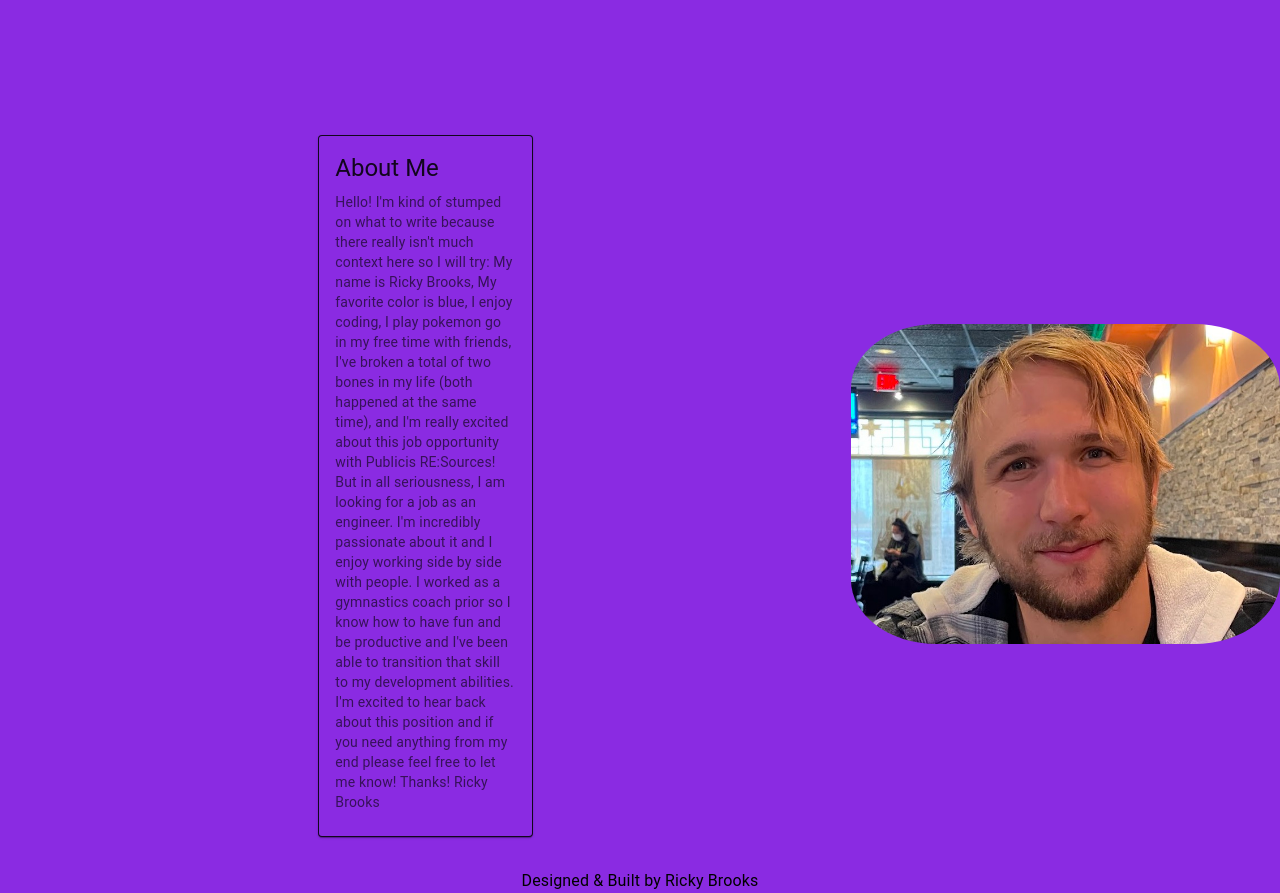
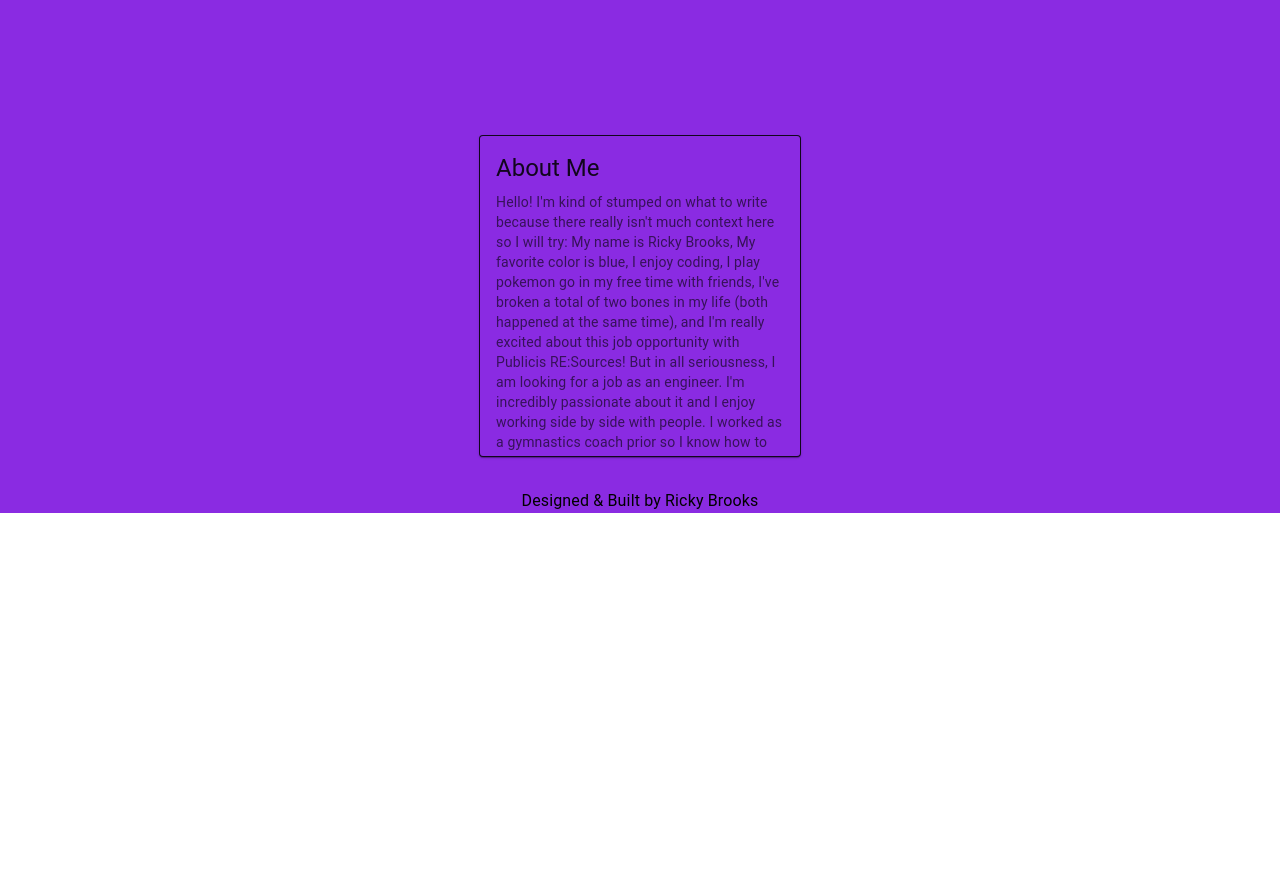
Before and after one commit to RickyaBrooks92/Ricky-Portfolio, a React (Create React App) app: page / in a window 1280 px wide. Shown: the part 640-1533 px from the top of the page. After the commit the page ends 1153 px from the top, so only its background shows below. Built offline with nearby package versions, Linux system fonts and the light colour scheme.

Commit message:
added footer

```diff
--- a/src/components/AboutMe.js
+++ b/src/components/AboutMe.js
@@ -1,25 +1,32 @@
 import React from 'react';
 import Box from '@mui/material/Box';
 import Card from '@mui/material/Card';
-import CardActions from '@mui/material/CardActions';
 import CardContent from '@mui/material/CardContent';
-import CardMedia from '@mui/material/CardMedia';
-import Button from '@mui/material/Button';
 import { Typography } from '@mui/material';
-import Ricky from '../ImageFolder/ricky.jpeg';
+import AboutMeImage from './AboutMeImage';
 const AboutMe = () => {
   return (
-    <Box sx={{ display: 'flex', justifyContent: 'center', pt: 20 }}>
+    <Box
+      sx={{
+        display: 'flex',
+        flexWrap: 'wrap',
+        justifyContent: 'center',
+        pt: 20,
+      }}
+    >
       <Card
         sx={{
           width: '25%',
           display: 'flex',
+          flexWrap: 'wrap',
           justifyContent: 'center',
           border: 1,
           backgroundColor: 'blueviolet',
+          maxHeight: '20rem',
         }}
       >
-        <CardContent>
+        <CardContent sx={{ display: 'flex', flexWrap: 'wrap' }}>
+          <div>
             <Typography gutterBottom variant='h5' component='h2'>
               About Me
             </Typography>
@@ -31,18 +38,22 @@ const AboutMe = () => {
             >
               Hello! I'm kind of stumped on what to write because there really
               isn't much context here so I will try: My name is Ricky Brooks, My
-            favorite color is blue, I enjoy coding, I play pokemon go in my free
-            time with friends, I've broken a total of two bones in my life (both
-            happened at the same time), and I'm really excited about this job
-            opportunity with Publicis RE:Sources! But in all seriousness, I am
-            looking for a job as an engineer. I'm incredibly passionate about it
-            and I enjoy working side by side with people. I worked as a
-            gymnastics coach prior so I know how to have fun and be productive
-            and I've been able to transition that skill to my development
-            abilities. I'm excited to hear back about this position and if you
-            need anything from my end please feel free to let me know! Thanks!
-            Ricky Brooks
+              favorite color is blue, I enjoy coding, I play pokemon go in my
+              free time with friends, I've broken a total of two bones in my
+              life (both happened at the same time), and I'm really excited
+              about this job opportunity with Publicis RE:Sources! But in all
+              seriousness, I am looking for a job as an engineer. I'm incredibly
+              passionate about it and I enjoy working side by side with people.
+              I worked as a gymnastics coach prior so I know how to have fun and
+              be productive and I've been able to transition that skill to my
+              development abilities. I'm excited to hear back about this
+              position and if you need anything from my end please feel free to
+              let me know! Thanks! Ricky Brooks
             </Typography>
+          </div>
+          <div>
+            <AboutMeImage />
+          </div>
         </CardContent>
       </Card>
     </Box>
--- a/src/components/AboutMeImage.js
+++ b/src/components/AboutMeImage.js
@@ -1,16 +1,13 @@
 import React from 'react';
-import Box from '@mui/material/Box';
 import Ricky from '../ImageFolder/CroppedMe.jpeg';
 
 const AboutMeImage = () => {
   return (
-    <Box sx={{ pt: 20 }}>
-      <img
-        src={Ricky}
-        alt='Ricky Brooks'
-        style={{ borderRadius: '20%', height: '20rem', weight: '20rem' }}
-      />
-    </Box>
+    <img
+      src={Ricky}
+      alt='Ricky Brooks'
+      style={{ borderRadius: '20%', height: '10rem', width: '10rem' }}
+    />
   );
 };
 
--- a/src/components/HomePage.js
+++ b/src/components/HomePage.js
@@ -28,12 +28,7 @@ function HomePage() {
           alignContent: 'left',
         }}
       >
-        <div>
-          <AboutMe />
-        </div>
-        <div>
-          <AboutMeImage />
-        </div>
+        <AboutMe />
       </div>
       <footer>
         <FooterNav />
```
Lines whose indentation alone changed are shown as unchanged.
